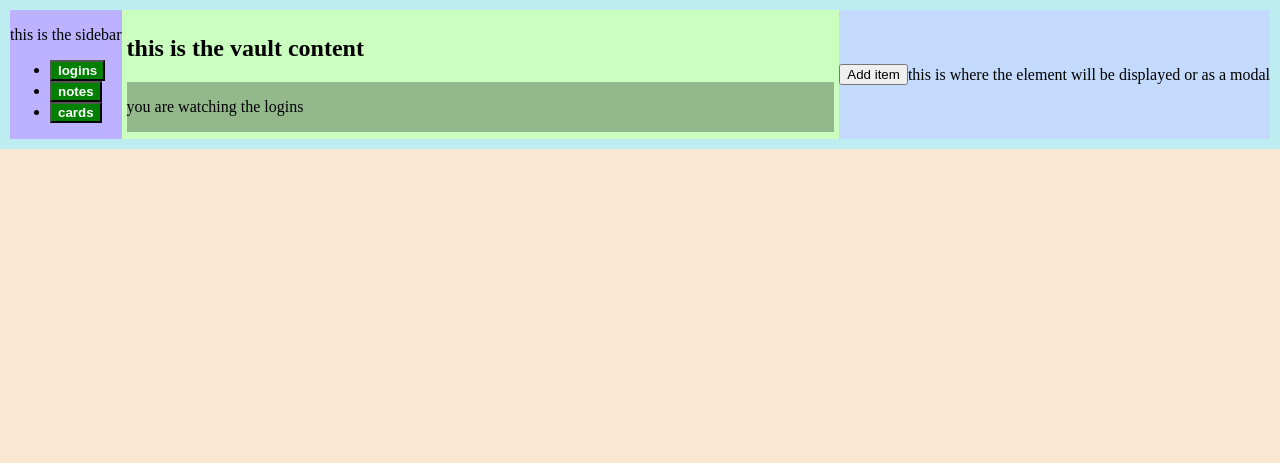
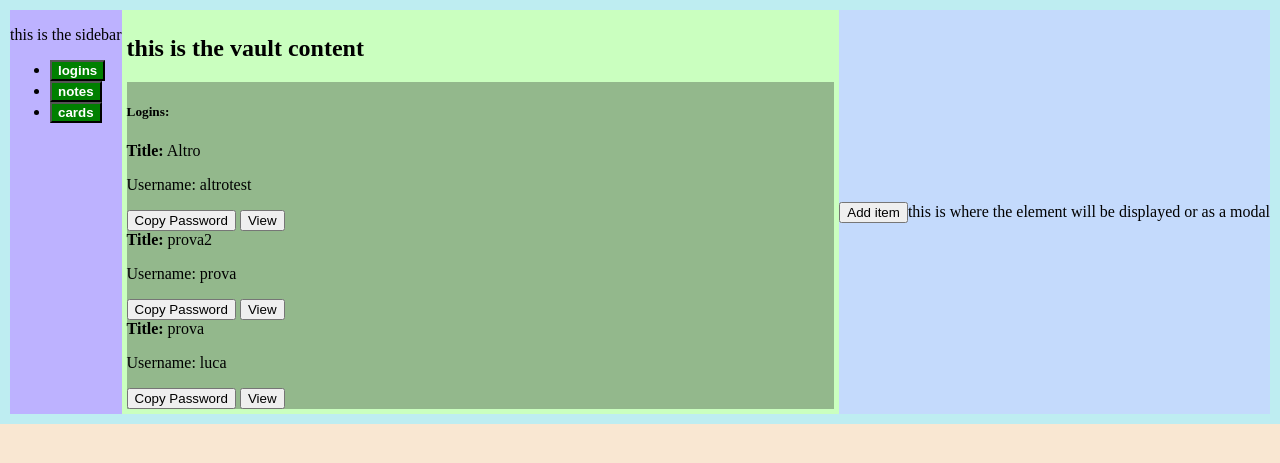
Before and after one commit to Benedict-arowo/capstone, a Django app: page / in a window 1280 px wide. Shown: the part 63-526 px from the top of the page. Run offline with Django 4.2, Linux system fonts and the light colour scheme; a user stored in the database is signed in; data comes from the database, SQL or seed files in the repository; data that the repository does not hold is empty.

Commit message:
added logins list as django context field

```diff
--- a/keymdall/vault/forms.py
+++ b/keymdall/vault/forms.py
@@ -1,4 +1,4 @@
-from .models import Entry, Note, Card, History, Uri, User
+from .models import Entry, Folder, Note, Card, Uri
 from django.forms import ModelForm, Textarea, PasswordInput, URLInput
 
 
@@ -12,6 +12,15 @@ class EntryForm(ModelForm):
 
         }
 
+class UriForm(ModelForm):
+    class Meta:
+        model = Uri
+        fields = ('uri',)
+        widgets = {
+            'uri': URLInput(attrs={'placeholder': "url..."})
+        }
+
+
 class NoteForm(ModelForm):
     class Meta:
         model = Note
@@ -20,10 +29,21 @@ class NoteForm(ModelForm):
             'text' : Textarea(attrs={'rows':6, 'placeholder': 'Add your note here...'})
         }
 
-class UriForm(ModelForm):
+
+class CardForm(ModelForm):
     class Meta:
-        model = Uri
-        fields = ('uri',)
+        model = Card
+        fields = ('title', 'value', 'pin', 'notes', 'favorite','folder',)
         widgets = {
-            'uri': URLInput(attrs={'placeholder': "url..."})
+            'value': Textarea(attrs={'placeholder':"Number/Code"}),
+            'pin': PasswordInput(attrs={'placeholder': "PIN/Passcode"})
         }
+
+# started as colorfield external module, but maybe can use html type=color selector in a charfield
+class NewFolder(ModelForm):
+    class Meta:
+        model = Folder
+        fields = ('name', 'color',)
+        widgets = {
+            'color': Textarea(attrs={'type':"color"})
+        }
--- a/keymdall/vault/models.py
+++ b/keymdall/vault/models.py
@@ -18,34 +18,38 @@ class Entry(models.Model):
     id = models.BigAutoField(primary_key=True)
     title = models.CharField(max_length=80, blank=False, null=False)
     username = models.CharField(max_length=80, null=True, blank=True)
-    password= models.CharField(max_length=80, null=True, blank=True)
-    note= models.TextField(max_length=500, null=True, blank=True)
-    folder= models.ForeignKey("Folder", on_delete=models.SET_NULL, null=True, related_name="entry_folder") #LATER change name
-    protected= models.BooleanField(default=False)
-    favorite= models.BooleanField(default=False)
-    owner=models.ForeignKey(User, on_delete=models.CASCADE, null=False, related_name="entries")
+    password = models.CharField(max_length=80, null=True, blank=True)
+    note = models.TextField(max_length=500, null=True, blank=True)
+    folder = models.ForeignKey("Folder", on_delete=models.SET_NULL, null=True, blank=True, related_name="entry_folder") #LATER change name
+    protected = models.BooleanField(default=False)
+    favorite = models.BooleanField(default=False)
+    owner = models.ForeignKey(User, on_delete=models.CASCADE, null=False, related_name="entries")
+    # deleted = models.BooleanField(default=False) ?? set it as a bool or as a folder like entry
+
+    def __str__(self):
+        return f"{self.title}"
 
     pass
 
 class Uri(models.Model):
     id = models.BigAutoField(primary_key=True)
     uri = models.URLField(null=True, blank=True)
-    entry= models.ForeignKey(Entry, on_delete=models.CASCADE, related_name="uri")
+    entry = models.ForeignKey(Entry, on_delete=models.CASCADE, related_name="uri")
 
 
 
 class History(models.Model):
-    id=models.BigAutoField(primary_key=True)
-    old_passw= models.CharField(max_length=80)
-    entry= models.ForeignKey(Entry, on_delete=models.CASCADE, related_name="previous_password")
+    id = models.BigAutoField(primary_key=True)
+    old_passw = models.CharField(max_length=80)
+    entry = models.ForeignKey(Entry, on_delete=models.CASCADE, related_name="previous_password")
 
     pass
 
 class OtherField(models.Model):
-    id= models.BigAutoField(primary_key=True)
+    id = models.BigAutoField(primary_key=True)
     title = models.CharField(max_length=80, null=True, blank=True)
-    value= models.CharField(max_length=80, null=True, blank=True)
-    entry= models.ForeignKey(Entry, on_delete=models.CASCADE, related_name="added_field")
+    value = models.CharField(max_length=80, null=True, blank=True)
+    entry = models.ForeignKey(Entry, on_delete=models.CASCADE, related_name="added_field")
 
     pass
 
@@ -55,8 +59,8 @@ class Note(models.Model):
     text = models.TextField(max_length=500, blank=True, null=True)
     protected = models.BooleanField(default=False)
     favorite = models.BooleanField(default=False)
-    folder= models.ForeignKey("Folder", on_delete=models.SET_NULL, null=True, related_name="notes_folder") #LATER change name
-    owner=models.ForeignKey(User, on_delete=models.CASCADE, null=False, related_name="notes")
+    folder = models.ForeignKey("Folder", on_delete=models.SET_NULL, null=True, related_name="notes_folder") #LATER change name
+    owner = models.ForeignKey(User, on_delete=models.CASCADE, null=False, related_name="notes")
 
     pass
 
@@ -65,16 +69,18 @@ class Card(models.Model):
     id = models.BigAutoField(primary_key=True)
     title = models.CharField(max_length=80, blank=False, null=False)
     value = models.CharField(max_length=80, null=True, blank=True)
+    pin = models.CharField(max_length=80, null=True, blank=True)
     # barcode= ???
-    notes= models.TextField(max_length=500, null=True, blank=True)
+    notes = models.TextField(max_length=500, null=True, blank=True)
     favorite = models.BooleanField(default=False)
-    folder= models.ForeignKey("Folder", on_delete=models.SET_NULL, null=True, related_name="cards_folder") #LATER change name
-    owner=models.ForeignKey(User, on_delete=models.CASCADE, null=False, related_name="cards")
+    folder = models.ForeignKey("Folder", on_delete=models.SET_NULL, null=True, related_name="cards_folder") #LATER change name
+    owner = models.ForeignKey(User, on_delete=models.CASCADE, null=False, related_name="cards")
 
     pass
 
 class Folder(models.Model):
-    id=models.BigAutoField(primary_key=True)
-    name=models.CharField(max_length=32, blank=False, null=False)
-    color= ColorField(default='#0081FF')
+    id = models.BigAutoField(primary_key=True)
+    name = models.CharField(max_length=32, blank=False, null=False)
+    color = models.CharField(max_length=8, default='#0081FF')
+    owner = models.ForeignKey(User, on_delete=models.CASCADE, null=False, related_name="folders")
     pass
--- a/keymdall/vault/static/vault/script.js
+++ b/keymdall/vault/static/vault/script.js
@@ -32,6 +32,7 @@ function login_toggle(){
 }
 
 function vault_page(){
+    // on vault page default to login view and hide notes
     const login_view = document.querySelector('#login-view').style.display = "block";
     const notes_view = document.querySelector('#notes-view').style.display = "none";
     const cards_view = document.querySelector('#cards-view').style.display = "none";
@@ -42,23 +43,23 @@ function vault_page(){
     list.onclick = (e) => {
         console.log(this.event.target.value)
         if(this.event.target.value == "logins"){
-            login_view.style.display = "block";
-            notes_view.style.display = "none";
-            cards_view.style.display = "none";
+            document.querySelector('#login-view').style.display = "block";
+            document.querySelector('#notes-view').style.display = "none";
+            document.querySelector('#cards-view').style.display = "none";
 
-            get_logins();
+            listen_logins();
         }else if (this.event.target.value == "notes"){
-            login_view.style.display = "none";
-            notes_view.style.display = "block";
-            cards_view.style.display = "none";
+            document.querySelector('#login-view').style.display = "none";
+            document.querySelector('#notes-view').style.display = "block";
+            document.querySelector('#cards-view').style.display = "none";
 
-            get_notes();
+            listen_notes();
         }else if (this.event.target.value == "cards"){
-            login_view.style.display = "none";
-            notes_view.style.display = "none";
-            cards_view.style.display = "block";
+            document.querySelector('#login-view').style.display = "none";
+            document.querySelector('#notes-view').style.display = "none";
+            document.querySelector('#cards-view').style.display = "block";
 
-            get_cards();
+            listen_cards();
         };
     };
 
--- a/keymdall/vault/templates/vault/index.html
+++ b/keymdall/vault/templates/vault/index.html
@@ -19,7 +19,15 @@
 
         <div id="vault-content">
             <div id="login-view">
-                <p>you are watching the logins</p>
+                <h5>Logins:</h5>
+                {% for login in all_logins %}
+                  {%include 'vault/login-card.html'%}
+
+                {%empty%}
+                <p>empty loop</p>
+
+                {%endfor%}
+
             </div>
             <div id="notes-view">
                 <p>you are watching the notes</p>
@@ -34,17 +42,15 @@
     </div>
 
     <div id="element-preview">
+        <button id="add-item">Add item</button>
+        <div id="new-item" style="display: none ;">
+            {% include "vault/new_item.html" %}
+        </div>
 
-        <button id="add-item">Add item</button>
-    <div id="new-item">
-        <p>view for new item</p>
-        {{entry_form.as_div}}
-        {{uri_field}}
-    </div>
-    <div id="item-content">
+        <div id="item-content">
 
             <p>this is where the element will be displayed or as a modal</p>
-    </div>
+        </div>
     </div>
 
 </div>
--- /dev/null
+++ b/keymdall/vault/templates/vault/login-card.html
@@ -0,0 +1,7 @@
+{%load static%}
+<div class="login-card">
+    <div class="card-title"><b>Title:</b> {{login.title}}</div>
+    <p>Username: {{login.username}}</p>
+    <button value="{{login.password}}">Copy Password</button>
+    <button value="{{login.id}}">View</button>
+</div>
--- /dev/null
+++ b/keymdall/vault/templates/vault/new_item.html
@@ -0,0 +1,12 @@
+{%load static%}
+
+
+    <h4>New Element</h4>
+
+    <form action="{%url 'vault:new_element' %}" method="post">
+        {%csrf_token%}
+            <p>view for new item</p>
+            {{entry_form.as_div}}
+            {{uri_field}}
+        <input type="submit" value="Submit" name="add_login">
+    </form>
--- a/keymdall/vault/urls.py
+++ b/keymdall/vault/urls.py
@@ -7,6 +7,7 @@ urlpatterns = [
     path("", views.index, name="index"),
     path("login", views.login_view, name="login"),
     path("logout", views.logout_view, name="logout"),
+    path("new_element", views.new_element, name="new_element"),
     path("register", views.register, name="register"),
     path("userpage", views.userpage, name="userpage"),
 ]
--- a/keymdall/vault/views.py
+++ b/keymdall/vault/views.py
@@ -7,7 +7,7 @@ from django.http import HttpResponseRedirect, JsonResponse, HttpResponse
 from django.urls import reverse, reverse_lazy
 
 from .models import Entry, Note, Card, History, User
-from .forms import EntryForm, UriForm
+from .forms import EntryForm, UriForm, NoteForm, CardForm
 
 import json
 
@@ -21,7 +21,9 @@ def index(request):
     entry_form = EntryForm()
     uri_field = UriForm()
 
-    context = {'entry_form': entry_form, 'uri_field': uri_field }
+    user_logins= Entry.objects.filter(owner=request.user).order_by('-id')
+
+    context = {'entry_form': entry_form, 'uri_field': uri_field, 'all_logins':user_logins }
 
     return render(request, 'vault/index.html', context=context)
 
@@ -60,11 +62,26 @@ def register(request):
         login(request, user)
         return HttpResponseRedirect(reverse('vault:index'))
 
+def new_element(request):
+    if request.method == "POST":
+        new_element = EntryForm(request.POST)
+        try:
+            uri = UriForm(request.POST)
+            if uri.is_valid():
+                print(uri)
+        except:
+            uri = ""
+
+        if new_element.is_valid():
+            new_element.instance.owner = request.user
+            new_element.save()
+        return HttpResponseRedirect(reverse('vault:index'))
 
 
 
 
-    pass
+    else:
+        return JsonResponse({'error':"Only POST requests are accepted"})
 
 @login_required(login_url=reverse_lazy('vault:login'), redirect_field_name=None)
 def userpage(request):
```
Also changed, not shown: keymdall/TODO.md (+2 -0 lines), keymdall/db.sqlite3, keymdall/vault/migrations/0001_initial.py, keymdall/vault/migrations/0002_folder_owner_alter_folder_color.py (added), keymdall/vault/migrations/0003_alter_entry_folder.py (added).
